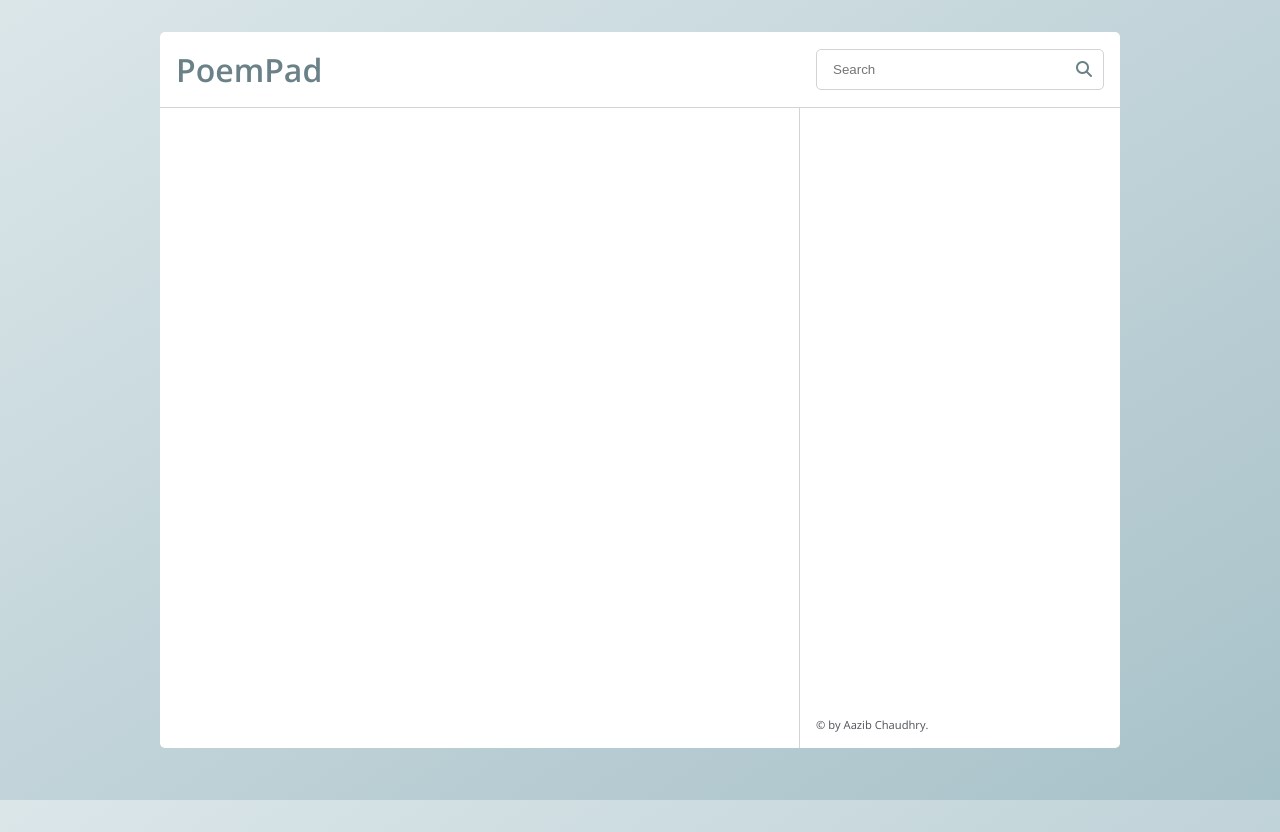
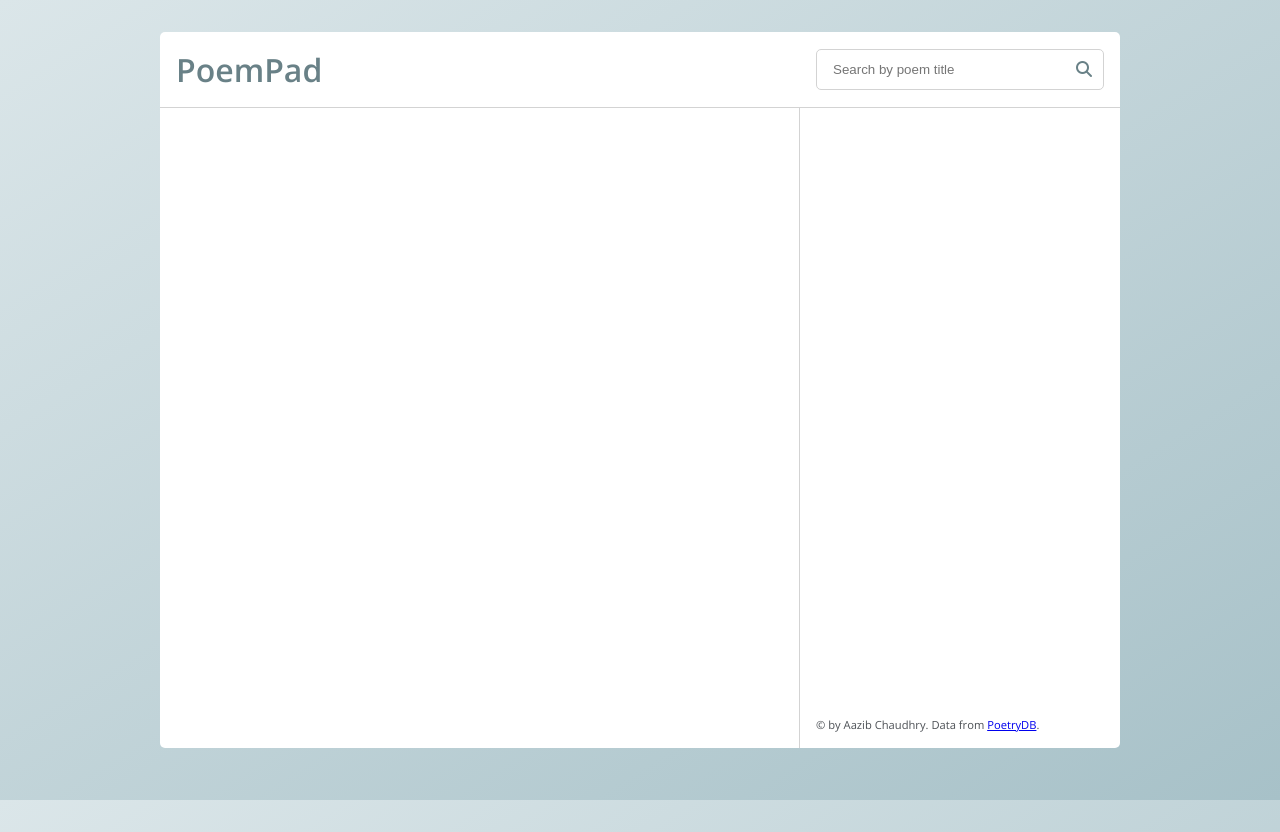
Before and after one commit to aazibch/poempad, a website built with webpack: page src/index.html in a window 1280 px wide. Built offline with nearby package versions, Linux system fonts and the light colour scheme; files whose address does not match are found by name.

Commit message:
Edit HTML

```diff
--- a/src/index.html
+++ b/src/index.html
@@ -3,7 +3,7 @@
 <head>
     <meta charset="UTF-8">
     <meta name="viewport" content="width=device-width, initial-scale=1.0">
-    <link href="https://fonts.googleapis.com/css2?family=Open+Sans:wght@400;600;700&display=swap" rel="stylesheet">
+    <link href="https://fonts.googleapis.com/css2?family=Open+Sans:wght@400;600&display=swap" rel="stylesheet">
     <link rel="stylesheet" href="css/styles.css">
     <title>PoemPad | Reading Poetry Made Easy</title>
 </head>
@@ -12,7 +12,7 @@
         <header class="header">
             <h1 class="header__title">PoemPad</h1>
             <form class="search">
-                <input type="search" class="search__field" placeholder="Search">
+                <input type="search" class="search__field" placeholder="Search by poem title">
                 <button type="submit" class="button search__button"><i class="fas fa-search"></i></button>
             </form>
         </header>
@@ -80,7 +80,7 @@
                     <!-- <button class="button search-results__button search-results__button--prev" type="button"><i class="fas fa-caret-left"></i> Previous</button> -->
                     <!-- <button class="button search-results__button search-results__button--next" type="button">Next <i class="fas fa-caret-right"></i></button> -->
                 </div>
-                <p class="copyright">&copy; by Aazib Chaudhry.</p>
+                <p class="copyright">&copy; by Aazib Chaudhry. Data from <a href="https://poetrydb.org/" target="_blank">PoetryDB</a>.</p>
             </div>
         </div>
     </div>
```
